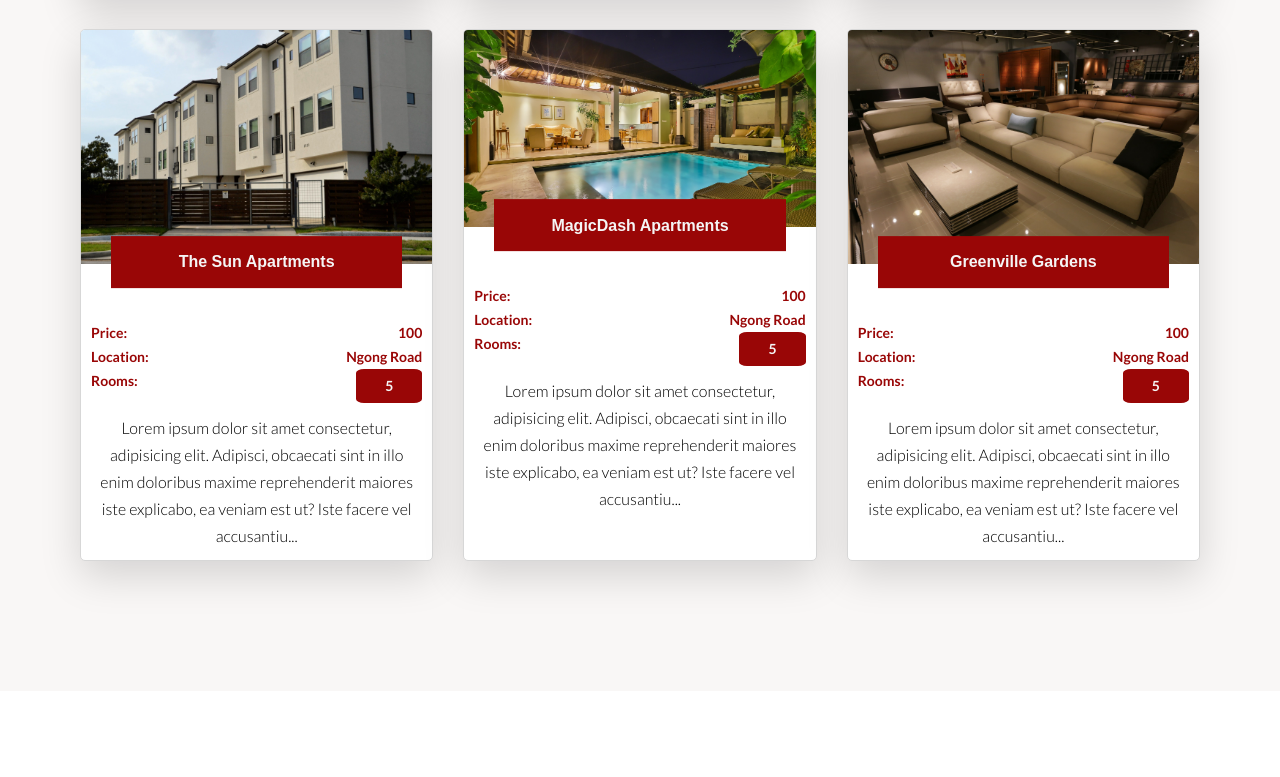
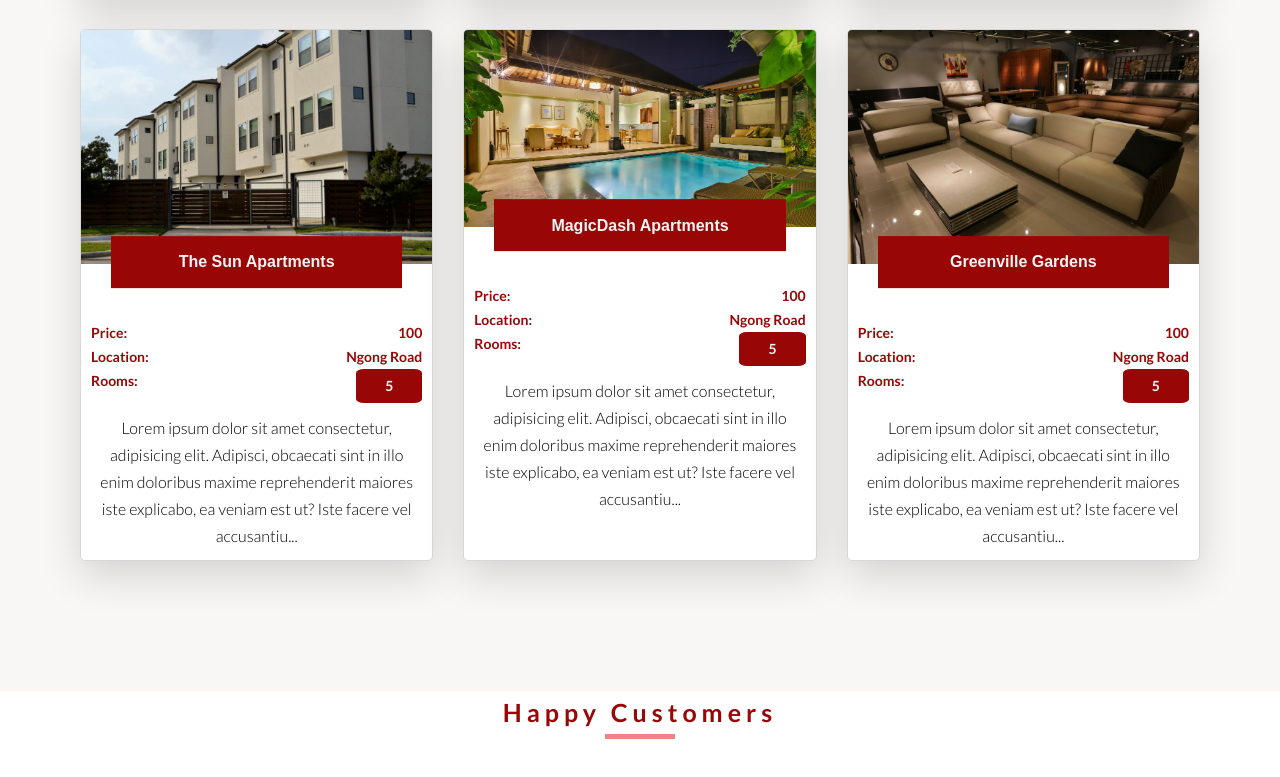
Before and after one commit to francis-mwas/property-listing-app-frontend, a React (Create React App) app: page / in a window 1280 px wide. Shown: the part 2190-2967 px from the top of the page. Before the commit the page ends 2881 px from the top, so only its background shows below. Built offline with nearby package versions, Linux system fonts and the light colour scheme.

Commit message:
testimonial

```diff
--- /dev/null
+++ b/src/components/Testimonials.js
@@ -0,0 +1,22 @@
+import React from "react";
+import { serviceData } from "../data";
+import Title from './Title';
+import { Link } from 'react-router-dom';
+
+function Testimonials(){
+    return (
+        <section className="testimonials">
+          <Title title="Happy Customers" />
+          <div className="testimonials">
+
+          </div>
+        </section>
+      );
+}
+
+
+export default Testimonials;
+
+
+
+{/* <img src={images[0]} alt="Apartment 1" className="apartment__img" /> */}
--- a/src/pages/Home.js
+++ b/src/pages/Home.js
@@ -4,6 +4,7 @@ import Banner from '../components/Banner';
 import BannerHero from '../components/BannerHero';
 import FeaturedProperties from '../components/FeaturedProperties';
 import Services from '../components/Services';
+import Testimonials from '../components/Testimonials';
 
 function Home() {
   return (
@@ -20,6 +21,7 @@ function Home() {
       </Banner>
       <Services />
       <FeaturedProperties />
+      <Testimonials />
     </>
   );
 }
```
